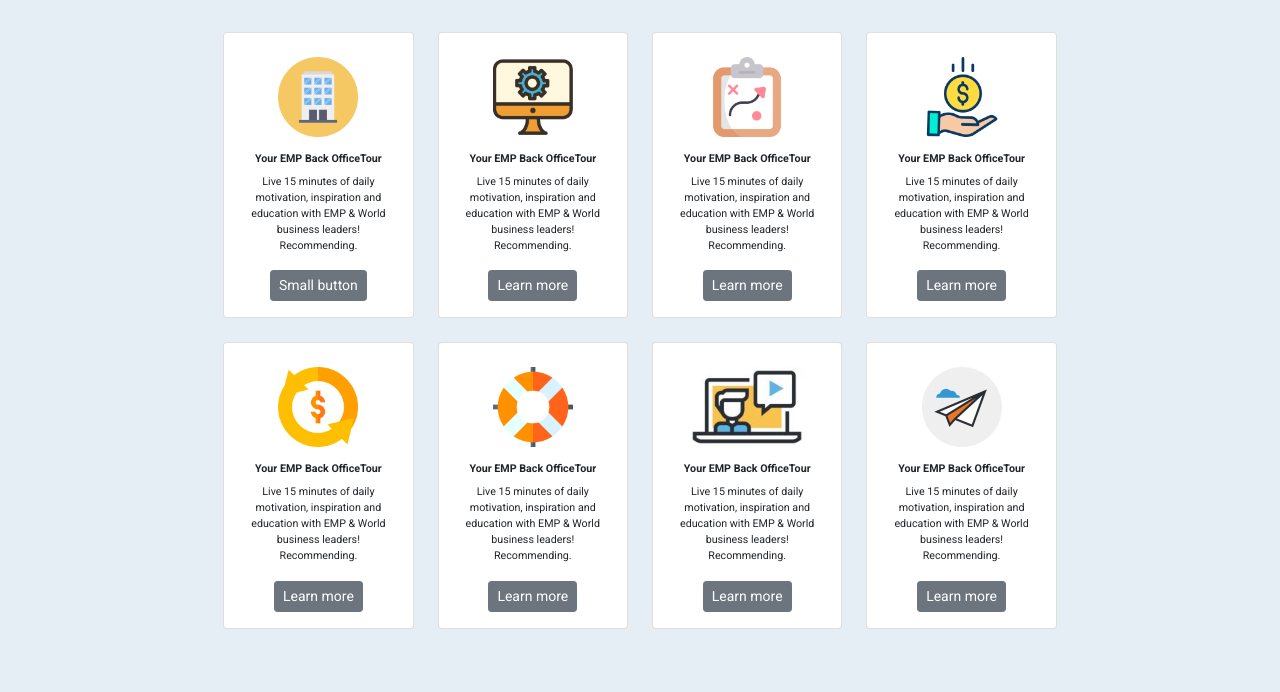
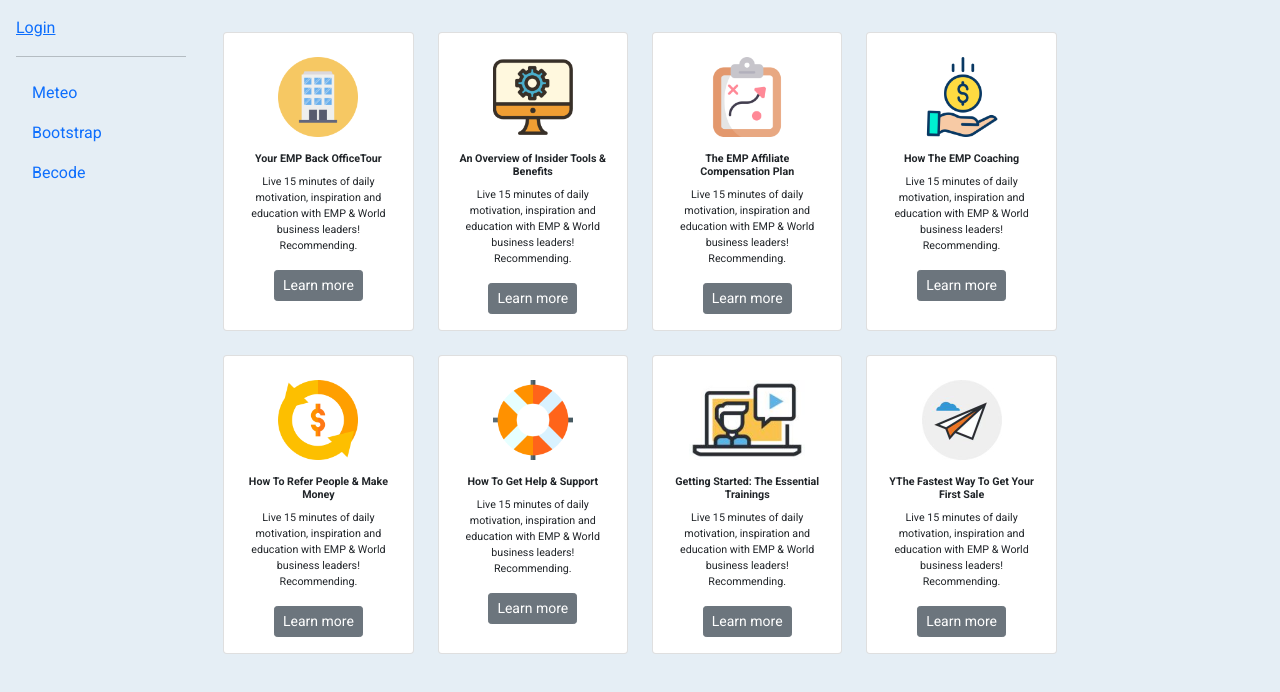
Before and after one commit to becodeorg/verou-3-css-framerworks-beryld, a plain HTML site: page index.html in a window 1280 px wide. Drawn offline with nearby package versions, Linux system fonts and the light colour scheme.

Commit message:
style: add a sidebar first draw

```diff
--- a/index.html
+++ b/index.html
@@ -18,26 +18,38 @@
     <title>Frame wow</title>
   </head>
   <body>
+
+    <div class="d-flex flex-column flex-shrink-0 p-3 card-img-overlay" width="170px">
+      <a href="#">Login</a>
+      <hr width="170px">
+      <ul class="nav nav-pills flex-column mb-auto">
+      <li><a class="nav-link"href="www.irm.be">Meteo</a></li>
+      <li><a class="nav-link" href="www.getbootstrap.com">Bootstrap</a></li>
+      <li><a class="nav-link" href="www.becode.org">Becode </a></li>
+    </ul>
+    </div>
+    <!-- <div class="divider"></div> -->
+
     <div class="container-fluid d-flex justify-content-center">
       <!--This is the main container-->
-      <div class="row g-4 m-2" style="width: 67vw">
+      <div class="row g-4 m-2 " style="width: 67vw">
         <div class="col-xs-12 col-sm-6 col-md-3 rect1">
           <!--this is a card 1/8-->
-          <div class="card text-center small">
+          <div class="card text-center h-100 small">
             <img
               class="card-img-top mt-4"
               src="./building.png"
               alt="Card image cap"
             />
-            <div class="card-body small">
-              <h6 class="card-title fw-bold small">Your EMP Back OfficeTour</h6>
+            <div class="card-body small  ">
+              <h6 class="card-title fw-bold  small">Your EMP Back OfficeTour</h6>
               <p class="card-text small">
                 Live 15 minutes of daily motivation, inspiration and education
                 with EMP & World business leaders! Recommending.
               </p>
               <!-- <button type="button" class="btn btn-light btn-sm ">LEARN MORE</button> -->
               <button type="button" class="btn btn-secondary btn-sm">
-                Small button
+                Learn more
               </button>
             </div>
           </div>
@@ -45,14 +57,14 @@
 
         <div class="col-xs-12 col-sm-6 col-md-3 rect1">
           <!--this is a card 2/8-->
-          <div class="card text-center small">
+          <div class="card text-center h-100 small">
             <img
               class="card-img-top mt-4"
               src="./settings.png"
               alt="Card image cap"
             />
             <div class="card-body small">
-              <h6 class="card-title fw-bold small">Your EMP Back OfficeTour</h6>
+              <h6 class="card-title fw-bold small ">An Overview of Insider Tools & Benefits</h6>
               <p class="card-text small">
                 Live 15 minutes of daily motivation, inspiration and education
                 with EMP & World business leaders! Recommending.
@@ -66,14 +78,14 @@
 
         <div class="col-xs-12 col-sm-6 col-md-3 rect1">
           <!--this is a card 3/8-->
-          <div class="card text-center small">
+          <div class="card text-center h-100 small">
             <img
               class="card-img-top mt-4"
               src="./plan.png"
               alt="Card image cap"
             />
             <div class="card-body small">
-              <h6 class="card-title fw-bold small">Your EMP Back OfficeTour</h6>
+              <h6 class="card-title fw-bold small">The EMP Affiliate Compensation Plan</h6>
               <p class="card-text small">
                 Live 15 minutes of daily motivation, inspiration and education
                 with EMP & World business leaders! Recommending.
@@ -87,14 +99,14 @@
 
         <div class="col-xs-12 col-sm-6 col-md-3 rect1">
           <!--this is a card 4/8-->
-          <div class="card text-center small">
+          <div class="card text-center h-100 small">
             <img
               class="card-img-top mt-4"
               src="./dollar.png"
               alt="Card image cap"
             />
             <div class="card-body small">
-              <h6 class="card-title fw-bold small">Your EMP Back OfficeTour</h6>
+              <h6 class="card-title fw-bold small">How The EMP Coaching</h6>
               <p class="card-text small">
                 Live 15 minutes of daily motivation, inspiration and education
                 with EMP & World business leaders! Recommending.
@@ -108,14 +120,14 @@
 
         <div class="col-xs-12 col-sm-6 col-md-3 rect1">
           <!--this is a card 5/8-->
-          <div class="card text-center small">
+          <div class="card text-center h-100 small">
             <img
               class="card-img-top mt-4"
               src="./invest.png"
               alt="Card image cap"
             />
             <div class="card-body small">
-              <h6 class="card-title fw-bold small">Your EMP Back OfficeTour</h6>
+              <h6 class="card-title fw-bold small">How To Refer People & Make Money</h6>
               <p class="card-text small">
                 Live 15 minutes of daily motivation, inspiration and education
                 with EMP & World business leaders! Recommending.
@@ -129,14 +141,14 @@
 
         <div class="col-xs-12 col-sm-6 col-md-3 rect1">
           <!--this is a card 6/8-->
-          <div class="card text-center small">
+          <div class="card text-center h-100 small">
             <img
               class="card-img-top mt-4"
               src="./lifebuoy.png"
               alt="Card image cap"
             />
             <div class="card-body small">
-              <h6 class="card-title fw-bold small">Your EMP Back OfficeTour</h6>
+              <h6 class="card-title fw-bold small">How To Get Help & Support</h6>
               <p class="card-text small">
                 Live 15 minutes of daily motivation, inspiration and education
                 with EMP & World business leaders! Recommending.
@@ -150,14 +162,14 @@
 
         <div class="col-xs-12 col-sm-6 col-md-3 rect1">
           <!--this is a card 7/8-->
-          <div class="card text-center small">
+          <div class="card text-center h-100 small">
             <img
               class="card-img-top mt-4"
               src="./webinar.jpeg"
               alt="Card image cap"
             />
             <div class="card-body small">
-              <h6 class="card-title fw-bold small">Your EMP Back OfficeTour</h6>
+              <h6 class="card-title fw-bold small">Getting Started: The Essential Trainings</h6>
               <p class="card-text small">
                 Live 15 minutes of daily motivation, inspiration and education
                 with EMP & World business leaders! Recommending.
@@ -171,14 +183,14 @@
 
         <div class="col-xs-12 col-sm-6 col-md-3 rect1">
           <!--this is a card 8/8-->
-          <div class="card text-center small">
+          <div class="card text-center h-100 small">
             <img
               class="card-img-top mt-4"
               src="./plane.jpeg"
               alt="Card image cap"
             />
             <div class="card-body small">
-              <h6 class="card-title fw-bold small">Your EMP Back OfficeTour</h6>
+              <h6 class="card-title fw-bold small">YThe Fastest Way To Get Your First Sale</h6>
               <p class="card-text small">
                 Live 15 minutes of daily motivation, inspiration and education
                 with EMP & World business leaders! Recommending.
--- a/style.css
+++ b/style.css
@@ -1,25 +1,35 @@
-*{
+* {
   margin: 0;
   padding: 0;
 }
 
-body{
+body {
   height: 100vh;
   width: 100%;
   background-color: rgb(229, 238, 245);
   background-size: contain;
   background-repeat: no-repeat;
-    font-family: 'Roboto', sans-serif;
+  font-family: "Roboto", sans-serif;
+}
+/* .card-small{
+    display: flex;
+   justify-content: center;
+} */
 
-}
-.card-img-top{
+.card-img-top {
   height: 10vh;
-    object-fit:contain;
+  object-fit: contain;
 }
 
-.card:hover{
+.card:hover {
   box-shadow: 12px 12px 2px 1px #40688269;
 }
-.btn:hover{
-    background-color: #35589A;
+.btn:hover {
+  background-color: #35589a;
 }
+.divider{
+  border-right: 10px dashed #333 ;
+  height: 100vh;
+  width: 1px ;
+  position: sticky;
+}
```
Also changed, not shown: 1 other file. Lines whose indentation alone changed are shown as unchanged.
